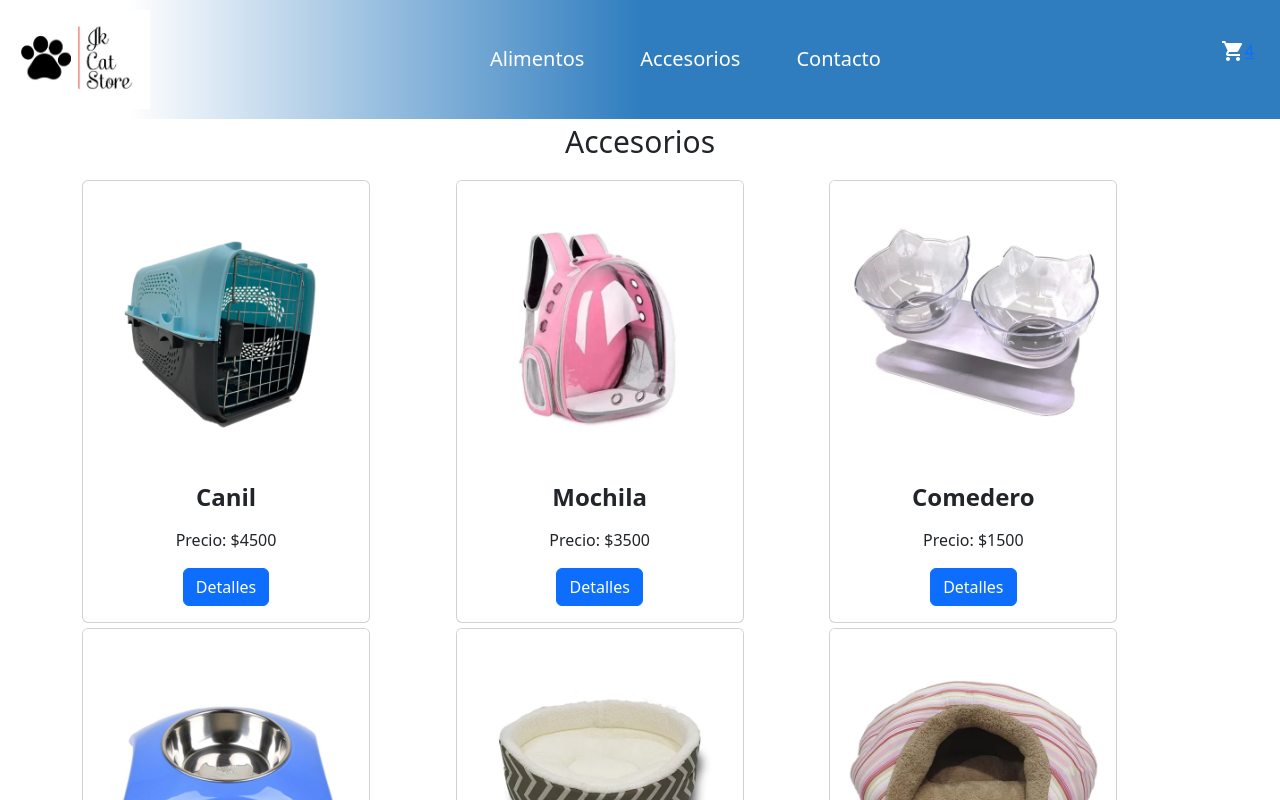
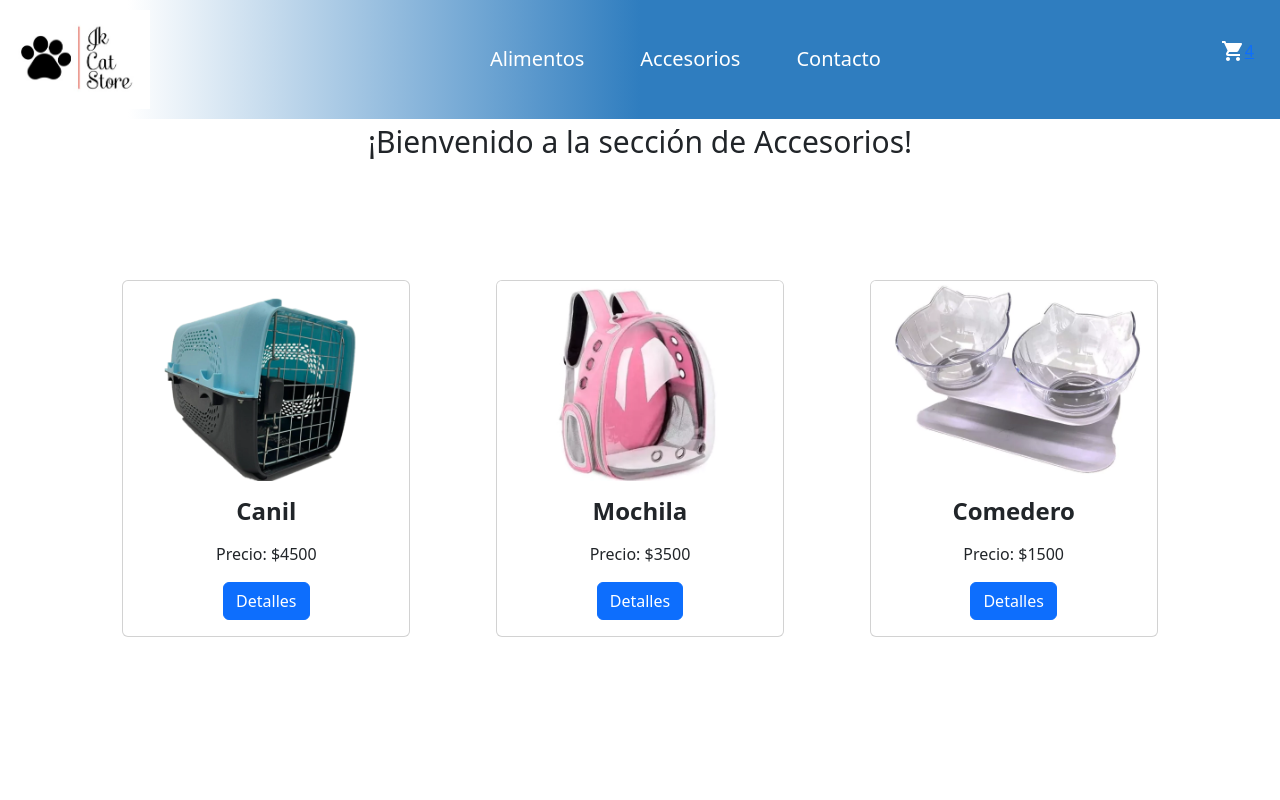
Before and after one commit to jennykischner/jk-cat-store, a React (Vite) app: page /accesorios in a window 1280 px wide. Shown: the top 800 px of the page. Built offline with nearby package versions, Linux system fonts and the light colour scheme.

Commit message:
Add detalles del producto y contador

```diff
--- a/src/components/Accesorios.jsx
+++ b/src/components/Accesorios.jsx
@@ -2,7 +2,12 @@ import React from 'react';
 import ItemListContainer from './ItemListContainer';
 
 const Accesorios = () => {
-  return <ItemListContainer greeting='Accesorios' category='accesorios' />;
+  return (
+    <div>
+
+      <ItemListContainer greeting="¡Bienvenido a la sección de Accesorios!" category="accesorios" />
+    </div>
+  );
 };
 
 export default Accesorios;
--- /dev/null
+++ b/src/components/Count.jsx
@@ -0,0 +1,27 @@
+import React, { useState } from 'react';
+
+const Count = ({ initialCount, onCountChange }) => {
+  const [count, setCount] = useState(initialCount || 1);
+
+  const handleIncrement = () => {
+    setCount(prevCount => prevCount + 1);
+    onCountChange && onCountChange(count + 1);
+  };
+
+  const handleDecrement = () => {
+    if (count > 1) {
+      setCount(prevCount => prevCount - 1);
+      onCountChange && onCountChange(count - 1);
+    }
+  };
+
+  return (
+    <div>
+      <button onClick={handleDecrement}>-</button>
+      <span>{count}</span>
+      <button onClick={handleIncrement}>+</button>
+    </div>
+  );
+};
+
+export default Count;
--- a/src/components/Item.jsx
+++ b/src/components/Item.jsx
@@ -1,15 +1,20 @@
 import React from 'react';
 import { Card, Button } from 'react-bootstrap';
+import { Link } from "react-router-dom";
 import './index.css'
 
-const Item = ({ name, price, image }) => {
+const Item = ({ itemId, name, price, image }) => {
   return (
     <Card style={{ width: '18rem' }}>
       <Card.Img variant="top" src={image} alt={name} />
       <Card.Body>
         <Card.Title>{name}</Card.Title>
         <Card.Text>Precio: ${price}</Card.Text>
-        <Button variant="primary">Detalles</Button>
+
+        <Link to={`/items/${itemId}`}>
+          <Button variant="primary">Detalles</Button>
+        </Link>
+
       </Card.Body>
     </Card>
   );
--- a/src/components/ItemDetail.jsx
+++ b/src/components/ItemDetail.jsx
@@ -1,9 +1,34 @@
-import React from 'react'
+import React, { useState } from 'react';
+import { useParams } from 'react-router-dom';
+import Count from './Count';
+import { Card } from 'react-bootstrap';
 
-const ItemDetail = () => {
+const ItemDetail = ({ productos }) => {
+  const { id } = useParams();
+  const itemId = parseInt(id);
+  const filteredProducts = productos.filter((producto) => producto.id === itemId);
+
+  const [selectedQuantity, setSelectedQuantity] = useState(1);
+
+  const handleCountChange = (count) => {
+    setSelectedQuantity(count);
+  };
+
+
   return (
-    <div>ItemDetail</div>
-  )
-}
+    <>
+      {filteredProducts.map((p) => (
+        <Card key={p.id}>
+          <Card.Img variant="top" src={p.image} alt={p.name} />
+          <Card.Body>
+            <Card.Title>{p.name}</Card.Title>
+            <Card.Text>{p.description}</Card.Text>
+            <Count initialCount={selectedQuantity} onCountChange={handleCountChange} />
+          </Card.Body>
+        </Card>
+      ))}
+    </>
+  );
+};
 
-export default ItemDetail
+export default ItemDetail;
--- a/src/components/ItemDetailContainer.jsx
+++ b/src/components/ItemDetailContainer.jsx
@@ -1,8 +1,59 @@
-import React from 'react'
+import React from 'react';
+import ItemDetail from "./ItemDetail";
+import AlimentoImage1 from "../assets/img/Alimento-1.jpg"
+import AlimentoImage2 from "../assets/img/Alimento-2.jpg"
+import AlimentoImage3 from "../assets/img/Alimento-3.jpg"
+import AlimentoImage4 from "../assets/img/Alimento-4.jpg"
+import AlimentoImage5 from "../assets/img/Alimento-5.jpg"
+import AlimentoImage6 from "../assets/img/Alimento-6.jpg"
+import AccesorioImage1 from "../assets/img/Accesorio-1.jpg"
+import AccesorioImage2 from "../assets/img/Accesorio-2.jpg"
+import AccesorioImage3 from "../assets/img/Accesorio-3.jpg"
+import AccesorioImage4 from "../assets/img/Accesorio-4.jpg"
+import AccesorioImage5 from "../assets/img/Accesorio-5.jpg"
+import AccesorioImage6 from "../assets/img/Accesorio-6.jpg"
+import AccesorioImage7 from "../assets/img/Accesorio-7.jpg"
+import AccesorioImage8 from "../assets/img/Accesorio-8.jpg"
+import AccesorioImage9 from "../assets/img/Accesorio-9.jpg"
+
+
 
 const ItemDetailContainer = () => {
+
+  const productos = [
+    { id: 1, image: AlimentoImage1, name: "Royal Canin Indoor", price: 1500, category: "alimentos", description:"ejemplo" },
+    { id: 2, image: AlimentoImage2, name: "Royal Canin Siamese", price: 3500, category: "alimentos", description:"ejemplo" },
+    { id: 3, image: AlimentoImage3, name: "Royal Canin Persian", price: 3500, category: "alimentos", description:"ejemplo"  },
+    { id: 4, image: AlimentoImage4, name: "Royal Canin Feline ", price: 2500, category: "alimentos", description:"ejemplo"  },
+    { id: 5, image: AlimentoImage5, name: "Royal Canin Adult", price: 4500, category: "alimentos", description:"ejemplo"  },
+    { id: 6, image: AlimentoImage6, name: "Royal Canin Kitten", price: 2500, category: "alimentos", description:"ejemplo"  },
+    { id: 7, image: AccesorioImage1 , name: "Canil", price: 4500, category: "accesorios", description:"ejemplo"  },
+    { id: 8, image: AccesorioImage2 , name: "Mochila", price: 3500, category: "accesorios", description:"ejemplo"  },
+    { id: 9, image: AccesorioImage3 , name: "Comedero", price: 1500, category: "accesorios", description:"ejemplo"  },
+    { id: 10, image: AccesorioImage4 , name: "Comedero 2", price: 2500, category: "accesorios", description:"ejemplo"  },
+    { id: 11, image: AccesorioImage5 , name: "Cama", price: 7000, category: "accesorios", description:"ejemplo"  },
+    { id: 12, image: AccesorioImage6 , name: "Cama 2", price: 6450, category: "accesorios", description:"ejemplo"  },
+    { id: 13, image: AccesorioImage7 , name: "Trepar", price: 10000, category: "accesorios", description:"ejemplo"  },
+    { id: 14, image: AccesorioImage8 , name: "Trepar 2", price: 15000, category: "accesorios", description:"ejemplo"  },
+    { id: 15, image: AccesorioImage9 , name: "Juguete", price: 3200, category: "accesorios", description:"ejemplo"  },
+  ];
+
+  const getProducts = new Promise((resolve, reject) => {
+    if (productos.length > 0){
+      setTimeout(() =>{
+        resolve(productos)
+      },2000)
+    }else{
+      reject(new Error ("No hay productos"))
+    }
+  })
+
+  getProducts
+    .then((res)=> console.log(res)).catch(error=>console.log(error))
+
   return (
-    <div>ItemDetailContainer</div>
+    <ItemDetail
+    productos={productos}/>
   )
 }
 
--- a/src/components/ItemList.jsx
+++ b/src/components/ItemList.jsx
@@ -3,14 +3,13 @@ import Item from './Item';
 
 const ItemList = ({ productos }) => {
   if (!productos || !Array.isArray(productos) || productos.length === 0) {
-
     return null;
   }
 
   return (
     <div className="container">
       {productos.map((item) => (
-        <Item key={item.id} name={item.name} price={item.price} image={item.image} />
+        <Item key={item.id} itemId={item.id} name={item.name} price={item.price} image={item.image} />
       ))}
     </div>
   );
--- a/src/components/ItemListContainer.jsx
+++ b/src/components/ItemListContainer.jsx
@@ -1,35 +1,73 @@
-import React from 'react';
+import React, { useEffect, useState } from 'react';
 import ItemList from './ItemList';
+import AlimentoImage1 from "../assets/img/Alimento-1.jpg"
+import AlimentoImage2 from "../assets/img/Alimento-2.jpg"
+import AlimentoImage3 from "../assets/img/Alimento-3.jpg"
+import AlimentoImage4 from "../assets/img/Alimento-4.jpg"
+import AlimentoImage5 from "../assets/img/Alimento-5.jpg"
+import AlimentoImage6 from "../assets/img/Alimento-6.jpg"
+import AccesorioImage1 from "../assets/img/Accesorio-1.jpg"
+import AccesorioImage2 from "../assets/img/Accesorio-2.jpg"
+import AccesorioImage3 from "../assets/img/Accesorio-3.jpg"
+import AccesorioImage4 from "../assets/img/Accesorio-4.jpg"
+import AccesorioImage5 from "../assets/img/Accesorio-5.jpg"
+import AccesorioImage6 from "../assets/img/Accesorio-6.jpg"
+import AccesorioImage7 from "../assets/img/Accesorio-7.jpg"
+import AccesorioImage8 from "../assets/img/Accesorio-8.jpg"
+import AccesorioImage9 from "../assets/img/Accesorio-9.jpg"
+
 
 const productos = [
-  { id: 1, image: "../src/assets/img/Alimento-1.jpg", name: "Royal Canin Indoor", price: 1500, categoria: "alimentos" },
-  { id: 2, image: "../src/assets/img/Alimento-2.jpg", name: "Royal Canin Siamese", price: 3500, categoria: "alimentos"},
-  { id: 3, image: "../src/assets/img/Alimento-3.jpg", name: "Royal Canin Persian", price: 3500, categoria: "alimentos" },
-  { id: 4, image: "../src/assets/img/Alimento-4.jpg", name: "Royal Canin Feline ", price: 2500, categoria: "alimentos" },
-  { id: 5, image: "../src/assets/img/Alimento-5.jpg", name: "Royal Canin Adult", price: 4500, categoria: "alimentos" },
-  { id: 6, image: "../src/assets/img/Alimento-6.jpg", name: "Royal Canin Kitten", price: 2500, categoria: "alimentos" },
-  { id: 7, image: "../src/assets/img/Accesorio-1.jpg", name: "Canil", price: 4500, categoria: "accesorios" },
-  { id: 8, image: "../src/assets/img/Accesorio-2.jpg", name: "Mochila", price: 3500, categoria: "accesorios" },
-  { id: 9, image: "../src/assets/img/Accesorio-3.jpg", name: "Comedero", price: 1500, categoria: "accesorios" },
-  { id: 10, image: "../src/assets/img/Accesorio-4.jpg", name: "Comedero 2", price: 2500, categoria: "accesorios" },
-  { id: 11, image: "../src/assets/img/Accesorio-5.jpg", name: "Cama", price: 7000, categoria: "accesorios" },
-  { id: 12, image: "../src/assets/img/Accesorio-6.jpg", name: "Cama 2", price: 6450, categoria: "accesorios" },
-  { id: 13, image: "../src/assets/img/Accesorio-7.jpg", name: "Trepar", price: 10000, categoria: "accesorios" },
-  { id: 14, image: "../src/assets/img/Accesorio-8.jpg", name: "Trepar 2", price: 15000, categoria: "accesorios" },
-  { id: 15, image: "../src/assets/img/Accesorio-9.jpg", name: "Juguete", price: 3200, categoria: "accesorios" },
+  { id: 1, image: AlimentoImage1, name: "Royal Canin Indoor", price: 1500, category: "alimentos", description:"ejemplo" },
+  { id: 2, image: AlimentoImage2, name: "Royal Canin Siamese", price: 3500, category: "alimentos", description:"ejemplo" },
+  { id: 3, image: AlimentoImage3, name: "Royal Canin Persian", price: 3500, category: "alimentos", description:"ejemplo"  },
+  { id: 4, image: AlimentoImage4, name: "Royal Canin Feline ", price: 2500, category: "alimentos", description:"ejemplo"  },
+  { id: 5, image: AlimentoImage5, name: "Royal Canin Adult", price: 4500, category: "alimentos", description:"ejemplo"  },
+  { id: 6, image: AlimentoImage6, name: "Royal Canin Kitten", price: 2500, category: "alimentos", description:"ejemplo"  },
+  { id: 7, image: AccesorioImage1 , name: "Canil", price: 4500, category: "accesorios", description:"ejemplo"  },
+  { id: 8, image: AccesorioImage2 , name: "Mochila", price: 3500, category: "accesorios", description:"ejemplo"  },
+  { id: 9, image: AccesorioImage3 , name: "Comedero", price: 1500, category: "accesorios", description:"ejemplo"  },
+  { id: 10, image: AccesorioImage4 , name: "Comedero 2", price: 2500, category: "accesorios", description:"ejemplo"  },
+  { id: 11, image: AccesorioImage5 , name: "Cama", price: 7000, category: "accesorios", description:"ejemplo"  },
+  { id: 12, image: AccesorioImage6 , name: "Cama 2", price: 6450, category: "accesorios", description:"ejemplo"  },
+  { id: 13, image: AccesorioImage7 , name: "Trepar", price: 10000, category: "accesorios", description:"ejemplo"  },
+  { id: 14, image: AccesorioImage8 , name: "Trepar 2", price: 15000, category: "accesorios", description:"ejemplo"  },
+  { id: 15, image: AccesorioImage9 , name: "Juguete", price: 3200, category: "accesorios", description:"ejemplo"  },
 ];
 
 
+
+const simulateLoadProducts = (category) => {
+  return new Promise((resolve) => {
+
+    setTimeout(() => {
+      const filteredProducts = productos.filter(
+        (producto) => producto.category === category
+      );
+      resolve(filteredProducts);
+    }, 1000);
+  });
+};
+
 const ItemListContainer = ({ greeting, category }) => {
+  const [loading, setLoading] = useState(true);
+  const [filteredProducts, setFilteredProducts] = useState([]);
 
-  const filteredProducts = productos.filter(
-    (producto) => producto.categoria === category
-  );
+  useEffect(() => {
+    setLoading(true);
+    simulateLoadProducts(category).then((data) => {
+      setFilteredProducts(data);
+      setLoading(false);
+    });
+  }, [category]);
+
+  if (loading) {
+    return <p>Cargando...</p>;
+  }
 
   return (
     <div>
       <p className='titulo-pricipal'>{greeting}</p>
-
       <ItemList productos={filteredProducts} />
     </div>
   );
--- a/src/components/index.css
+++ b/src/components/index.css
@@ -96,3 +96,66 @@
   width: 100%;
   border-radius: 4px;
 }
+
+
+.card {
+  width: 300px;
+  margin: 0 auto;
+}
+
+
+.card-img-top {
+  max-height: 200px;
+  object-fit: cover;
+}
+
+
+.card-body {
+  text-align: center;
+}
+
+
+.count-container {
+  display: flex;
+  align-items: center;
+  justify-content: center;
+  margin-top: 10px;
+}
+
+.count-container button {
+  margin: 0 5px;
+}
+
+
+/*Estilos para las Card de los detalles*/
+
+.card {
+  width: 300px;
+  margin: 100px auto;
+  display: flex;
+  align-items: center;
+  justify-content: center;
+}
+
+
+.card-img-top {
+  max-height: 200px;
+  object-fit: cover;
+}
+
+
+.card-body {
+  text-align: center;
+}
+
+
+.count-container {
+  display: flex;
+  align-items: center;
+  justify-content: center;
+  margin-top: 10px;
+}
+
+.count-container button {
+  margin: 0 5px;
+}
```
Also changed, not shown: App.jsx (+4 -7 lines), src/components/Alimentos.jsx (+6 -1 lines).
